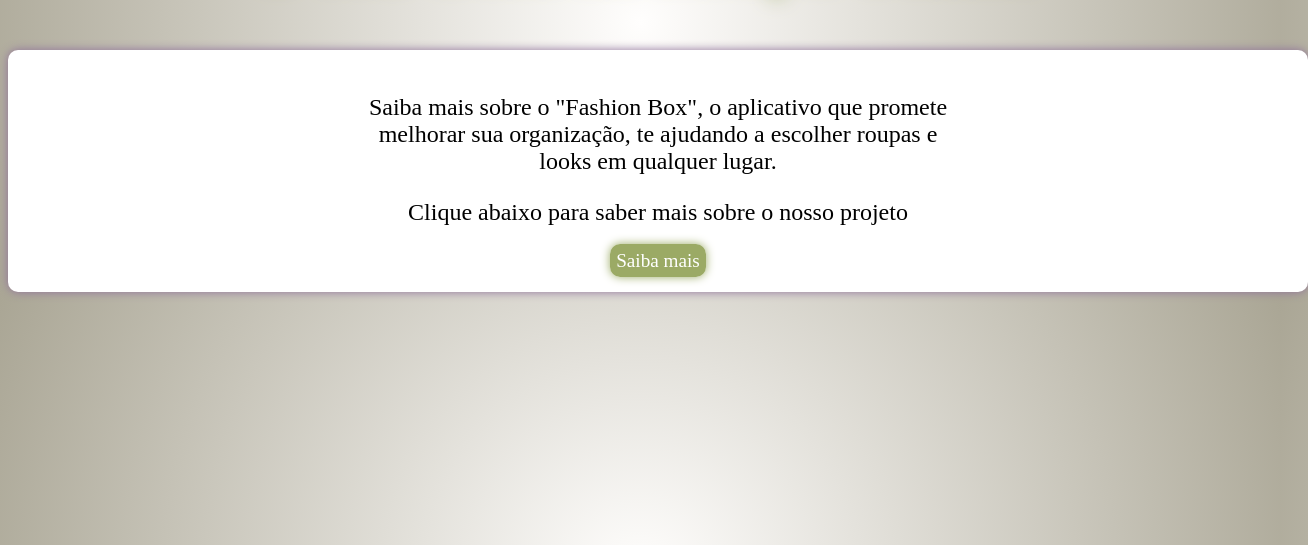
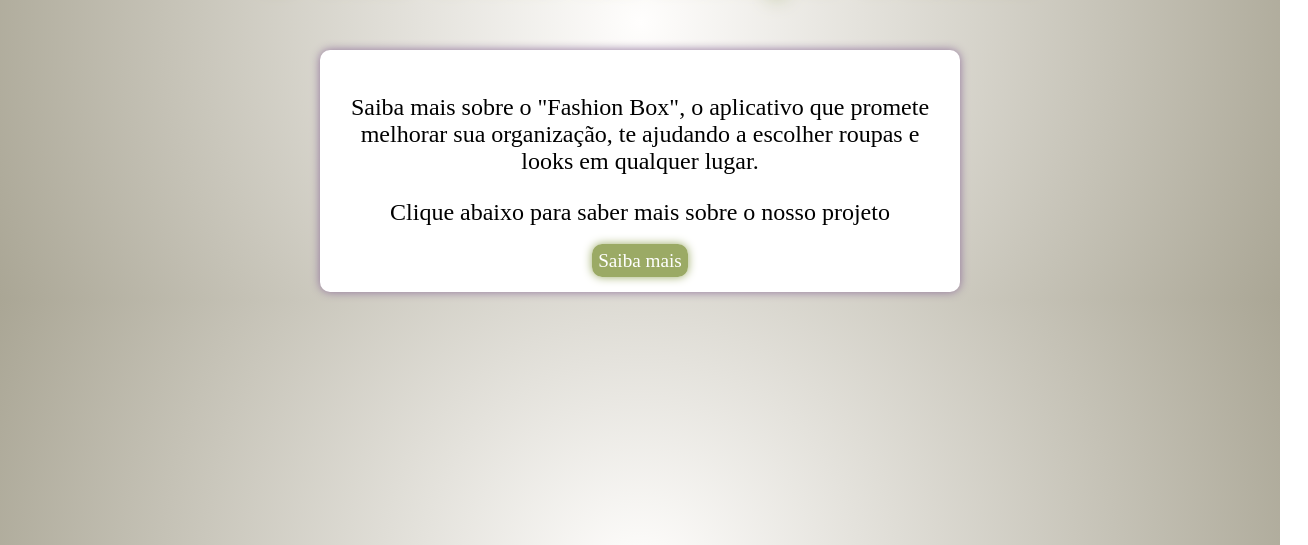
Before and after one commit to lucasferreira3008/FashionBox, a plain HTML site: page index.html in a window 1280 px wide. Shown: the part 255-800 px from the top of the page, 1308 px wide, since content can reach past the window. Drawn offline with Linux system fonts and the light colour scheme.

Commit message:
Update style.css

```diff
--- a/style.css
+++ b/style.css
@@ -40,7 +40,7 @@ p {
 
 main {
     background-color: white;
-    padding: 20px 350px;
+    padding: 20px;
     margin: auto;
     border-radius: 10px;
     width: 600px;
```
